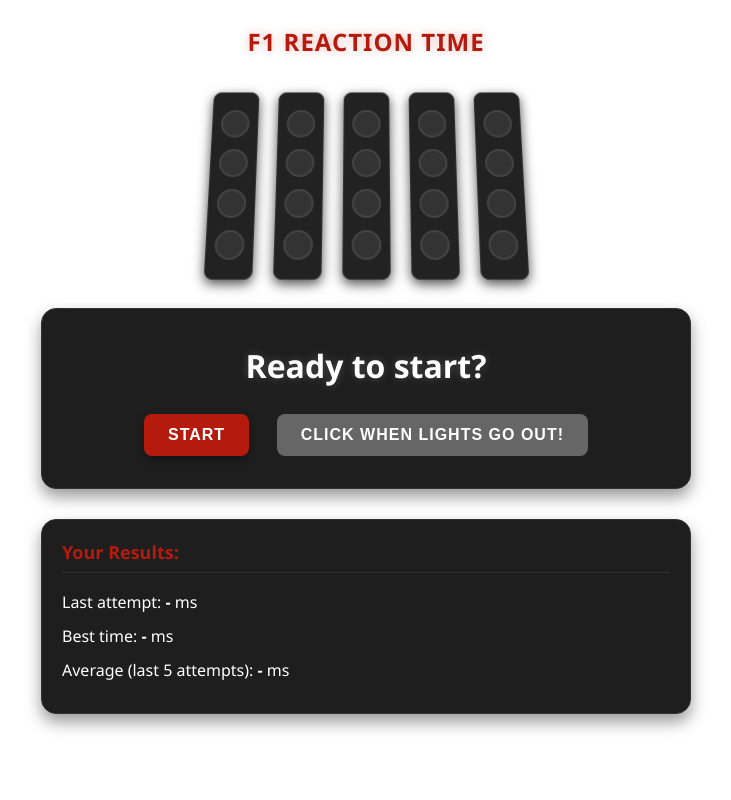
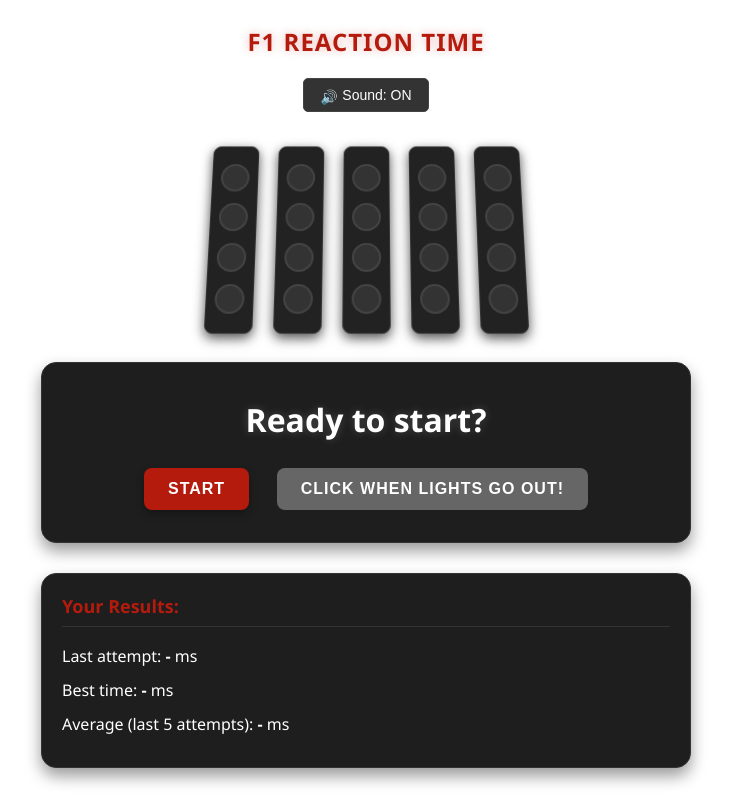
Before and after one commit to 00mvs/f1-reaction-game, a plain HTML site: page index.html in a window 1280 px wide. Shown: the whole page, without its empty margins (274-1005 px from the left). Drawn offline with Linux system fonts and the light colour scheme.

Commit message:
Update index.html

```diff
--- a/index.html
+++ b/index.html
@@ -154,6 +154,33 @@
             display: none;
         }
 
+        .sound-toggle {
+            background-color: #333;
+            color: white;
+            border: 1px solid #444;
+            padding: 8px 16px;
+            border-radius: 5px;
+            cursor: pointer;
+            display: flex;
+            align-items: center;
+            justify-content: center;
+            margin: 10px auto;
+            font-size: 14px;
+        }
+
+        .sound-toggle i {
+            margin-right: 6px;
+        }
+
+        .sound-icon {
+            display: inline-block;
+            width: 16px;
+            height: 16px;
+            margin-right: 6px;
+            position: relative;
+            top: 2px;
+        }
+
         @keyframes blink {
             0% { opacity: 1; }
             50% { opacity: 0; }
@@ -164,6 +191,10 @@
 <body>
     <div class="container">
         <div class="title">F1 REACTION TIME</div>
+
+        <button id="soundToggle" class="sound-toggle">
+            <span class="sound-icon">🔊</span> Sound: ON
+        </button>
 
         <div class="lights-container">
             <div class="light-panel" id="panel1">
@@ -244,12 +275,34 @@
         const bestTimeEl = document.getElementById('bestTime');
         const avgTimeEl = document.getElementById('avgTime');
         const startSound = document.getElementById('startSound');
+        const soundToggle = document.getElementById('soundToggle');
 
         let startTime;
         let waitingForReaction = false;
         let lightsOutTime;
         let times = [];
         let bestTime = Number.MAX_VALUE;
+        let soundEnabled = true;
+
+        // Function to toggle sound on/off
+        soundToggle.addEventListener('click', () => {
+            soundEnabled = !soundEnabled;
+            if (soundEnabled) {
+                soundToggle.innerHTML = '<span class="sound-icon">🔊</span> Sound: ON';
+            } else {
+                soundToggle.innerHTML = '<span class="sound-icon">🔇</span> Sound: OFF';
+            }
+        });
+
+        // Function to play sound if enabled
+        function playSound() {
+            if (soundEnabled) {
+                startSound.currentTime = 0;
+                startSound.play().catch(e => {
+                    console.log("Audio playback failed:", e);
+                });
+            }
+        }
 
         // Turn all lights off
         function resetLights() {
@@ -272,6 +325,9 @@
             reactionButton.disabled = false;
             result.textContent = "Wait...";
             waitingForReaction = false;
+
+            // Play the sound when starting the sequence
+            playSound();
 
             // F1 style sequence - light up each panel with a delay
             setTimeout(() => {
@@ -302,12 +358,6 @@
             startTime = new Date().getTime();
             lightsOutTime = startTime;
             result.textContent = "LIGHTS OUT AND AWAY WE GO!";
-
-            // Play the start sound when lights go out
-            startSound.currentTime = 0;
-            startSound.play().catch(e => {
-                console.log("Audio playback failed:", e);
-            });
         }
 
         function calculateAverage() {
```
